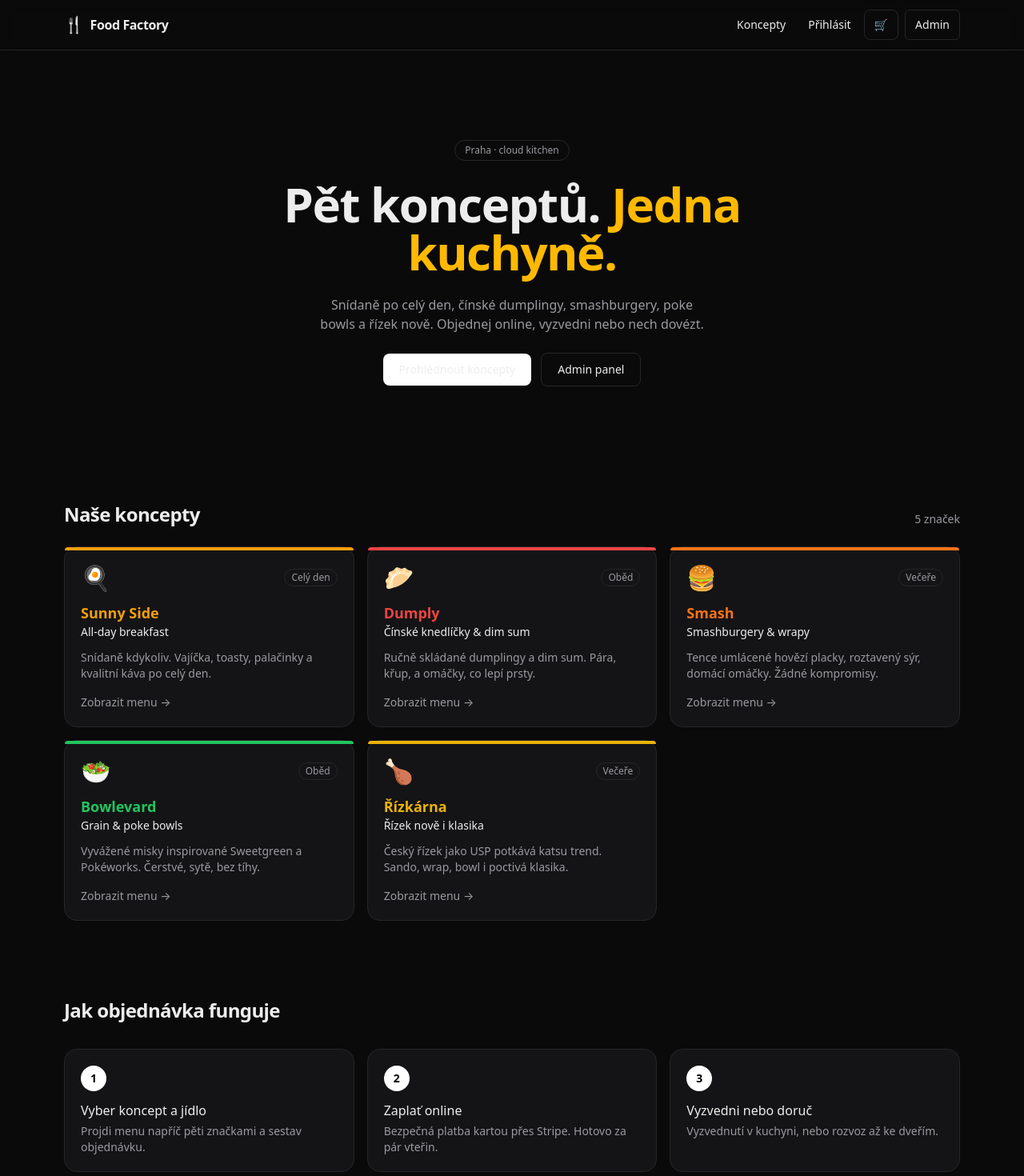
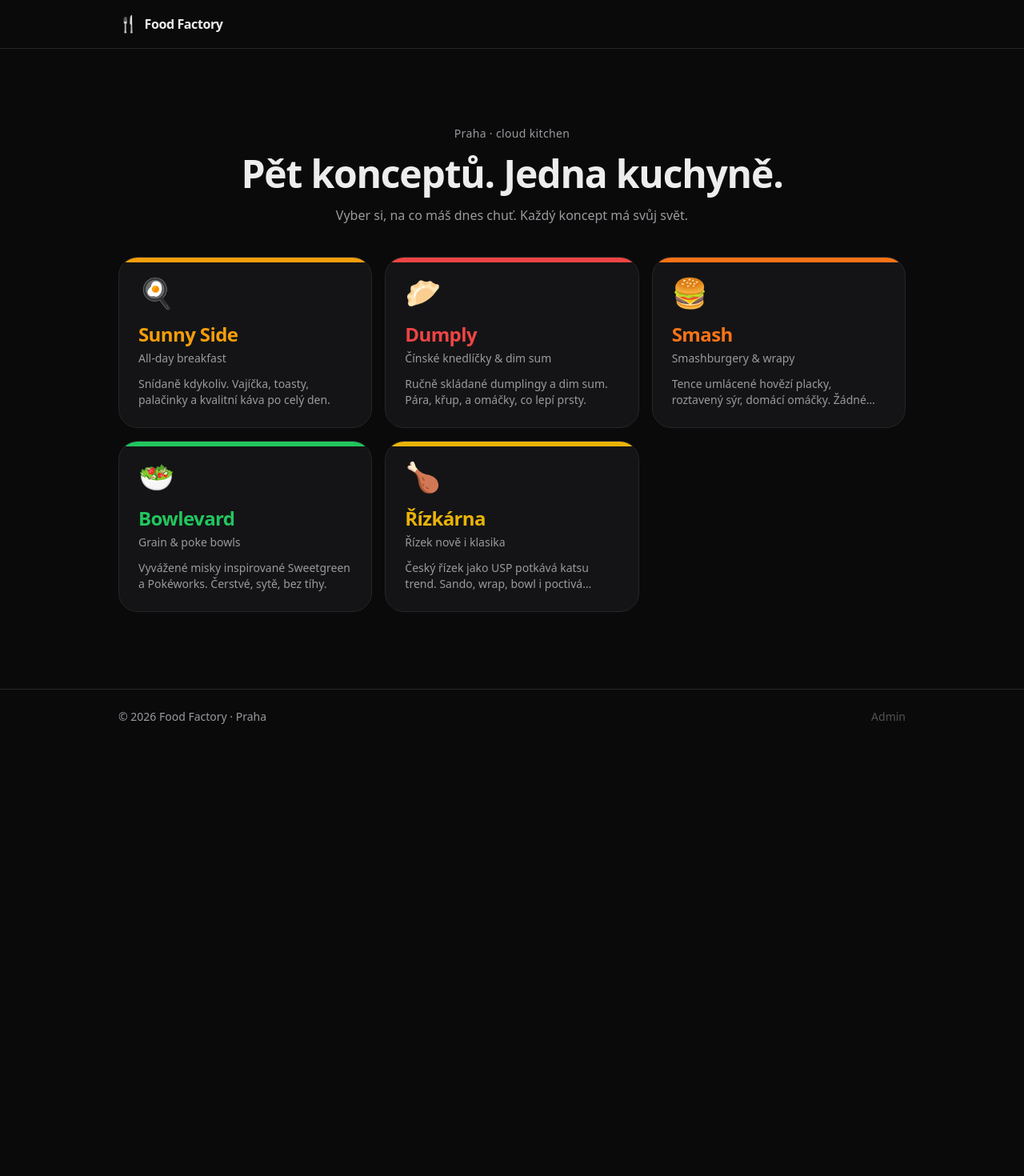
Before and after one commit to charliesnehota-rgb/Food-factory, a Next.js app: page / in a window 1280 px wide. Shown: the top 1470 px of the page at 80% size. After the commit the page ends 930 px from the top, so only its background shows below. Built offline with nearby package versions, Linux system fonts and the light colour scheme; no server answers.

Commit message:
Hlavní stránka = čistý rozcestník brandů (bez košíku a přihlášení), ty patří na restaurační weby

```diff
--- a/app/(public)/page.tsx
+++ /dev/null
@@ -1,70 +0,0 @@
-import Link from "next/link";
-import { concepts } from "@/lib/data/concepts";
-import { ConceptCard } from "@/components/ConceptCard";
-
-export default function Home() {
-  return (
-    <div className="mx-auto max-w-6xl px-4">
-      {/* HERO */}
-      <section className="flex flex-col items-center gap-6 py-20 text-center sm:py-28">
-        <span className="rounded-full border border-[var(--border)] px-3 py-1 text-xs text-[var(--muted)]">
-          Praha · cloud kitchen
-        </span>
-        <h1 className="max-w-3xl text-4xl font-bold tracking-tight sm:text-6xl">
-          Pět konceptů. <span className="text-amber-400">Jedna kuchyně.</span>
-        </h1>
-        <p className="max-w-xl text-balance text-[var(--muted)]">
-          Snídaně po celý den, čínské dumplingy, smashburgery, poke bowls a řízek
-          nově. Objednej online, vyzvedni nebo nech dovézt.
-        </p>
-        <div className="flex flex-wrap items-center justify-center gap-3">
-          <Link
-            href="#koncepty"
-            className="rounded-lg bg-white px-5 py-2.5 text-sm font-medium text-black hover:bg-neutral-200"
-          >
-            Prohlédnout koncepty
-          </Link>
-          <Link
-            href="/admin"
-            className="rounded-lg border border-[var(--border)] px-5 py-2.5 text-sm font-medium hover:border-neutral-600"
-          >
-            Admin panel
-          </Link>
-        </div>
-      </section>
-
-      {/* KONCEPTY */}
-      <section id="koncepty" className="scroll-mt-20 py-8">
-        <div className="mb-6 flex items-end justify-between">
-          <h2 className="text-2xl font-semibold tracking-tight">Naše koncepty</h2>
-          <span className="text-sm text-[var(--muted)]">{concepts.length} značek</span>
-        </div>
-        <div className="grid gap-4 sm:grid-cols-2 lg:grid-cols-3">
-          {concepts.map((c) => (
-            <ConceptCard key={c.slug} concept={c} />
-          ))}
-        </div>
-      </section>
-
-      {/* JAK TO FUNGUJE */}
-      <section id="jak-to-funguje" className="scroll-mt-20 py-16">
-        <h2 className="mb-8 text-2xl font-semibold tracking-tight">Jak objednávka funguje</h2>
-        <div className="grid gap-4 sm:grid-cols-3">
-          {[
-            { n: "1", t: "Vyber koncept a jídlo", d: "Projdi menu napříč pěti značkami a sestav objednávku." },
-            { n: "2", t: "Zaplať online", d: "Bezpečná platba kartou přes Stripe. Hotovo za pár vteřin." },
-            { n: "3", t: "Vyzvedni nebo doruč", d: "Vyzvednutí v kuchyni, nebo rozvoz až ke dveřím." },
-          ].map((s) => (
-            <div key={s.n} className="rounded-2xl border border-[var(--border)] bg-[var(--card)] p-5">
-              <div className="mb-3 flex h-8 w-8 items-center justify-center rounded-full bg-white text-sm font-semibold text-black">
-                {s.n}
-              </div>
-              <h3 className="font-medium">{s.t}</h3>
-              <p className="mt-1 text-sm text-[var(--muted)]">{s.d}</p>
-            </div>
-          ))}
-        </div>
-      </section>
-    </div>
-  );
-}
--- /dev/null
+++ b/app/page.tsx
@@ -0,0 +1,66 @@
+import Link from "next/link";
+import { concepts } from "@/lib/data/concepts";
+
+export const metadata = {
+  title: "Food Factory — pět konceptů, jedna kuchyně",
+  description: "Cloud kitchen v Praze. Vyber si koncept.",
+};
+
+export default function Hub() {
+  return (
+    <div className="min-h-screen flex flex-col">
+      {/* Minimální hlavička — jen wordmark, žádný košík/přihlášení */}
+      <header className="border-b border-[var(--border)]">
+        <div className="mx-auto max-w-5xl px-5 py-4">
+          <span className="flex items-center gap-2 font-semibold tracking-tight">
+            <span className="text-xl">🍴</span> Food Factory
+          </span>
+        </div>
+      </header>
+
+      <main className="flex-1">
+        {/* Hero */}
+        <section className="mx-auto max-w-5xl px-5 pt-16 pb-10 text-center sm:pt-24">
+          <p className="mb-4 text-sm tracking-wide text-[var(--muted)]">Praha · cloud kitchen</p>
+          <h1 className="text-4xl font-bold tracking-tight sm:text-5xl">
+            Pět konceptů. Jedna kuchyně.
+          </h1>
+          <p className="mx-auto mt-4 max-w-md text-[var(--muted)]">
+            Vyber si, na co máš dnes chuť. Každý koncept má svůj svět.
+          </p>
+        </section>
+
+        {/* Rozcestník brandů */}
+        <section className="mx-auto max-w-5xl px-5 pb-24">
+          <div className="grid gap-4 sm:grid-cols-2 lg:grid-cols-3">
+            {concepts.map((c) => (
+              <Link key={c.slug} href={`/${c.slug}`}
+                className="group relative overflow-hidden rounded-3xl p-6 transition hover:-translate-y-1"
+                style={{ background: "var(--card)", border: "1px solid var(--border)" }}>
+                {/* barevný nádech brandu */}
+                <div className="absolute inset-x-0 top-0 h-1.5" style={{ background: c.accent }} />
+                <div className="mb-4 flex items-center justify-between">
+                  <span className="text-4xl">{c.emoji}</span>
+                  <span className="text-sm font-medium opacity-0 transition group-hover:opacity-100" style={{ color: c.accent }}>
+                    Otevřít →
+                  </span>
+                </div>
+                <h2 className="text-2xl font-bold tracking-tight" style={{ color: c.accent }}>{c.name}</h2>
+                <p className="mt-1 text-sm text-[var(--muted)]">{c.tagline}</p>
+                <p className="mt-3 text-sm text-[var(--muted)] line-clamp-2">{c.description}</p>
+              </Link>
+            ))}
+          </div>
+        </section>
+      </main>
+
+      {/* Footer — diskrétní odkaz do adminu pro personál */}
+      <footer className="border-t border-[var(--border)]">
+        <div className="mx-auto max-w-5xl px-5 py-6 flex items-center justify-between text-sm text-[var(--muted)]">
+          <span>© {new Date().getFullYear()} Food Factory · Praha</span>
+          <Link href="/admin" className="opacity-50 hover:opacity-100 transition">Admin</Link>
+        </div>
+      </footer>
+    </div>
+  );
+}
```
